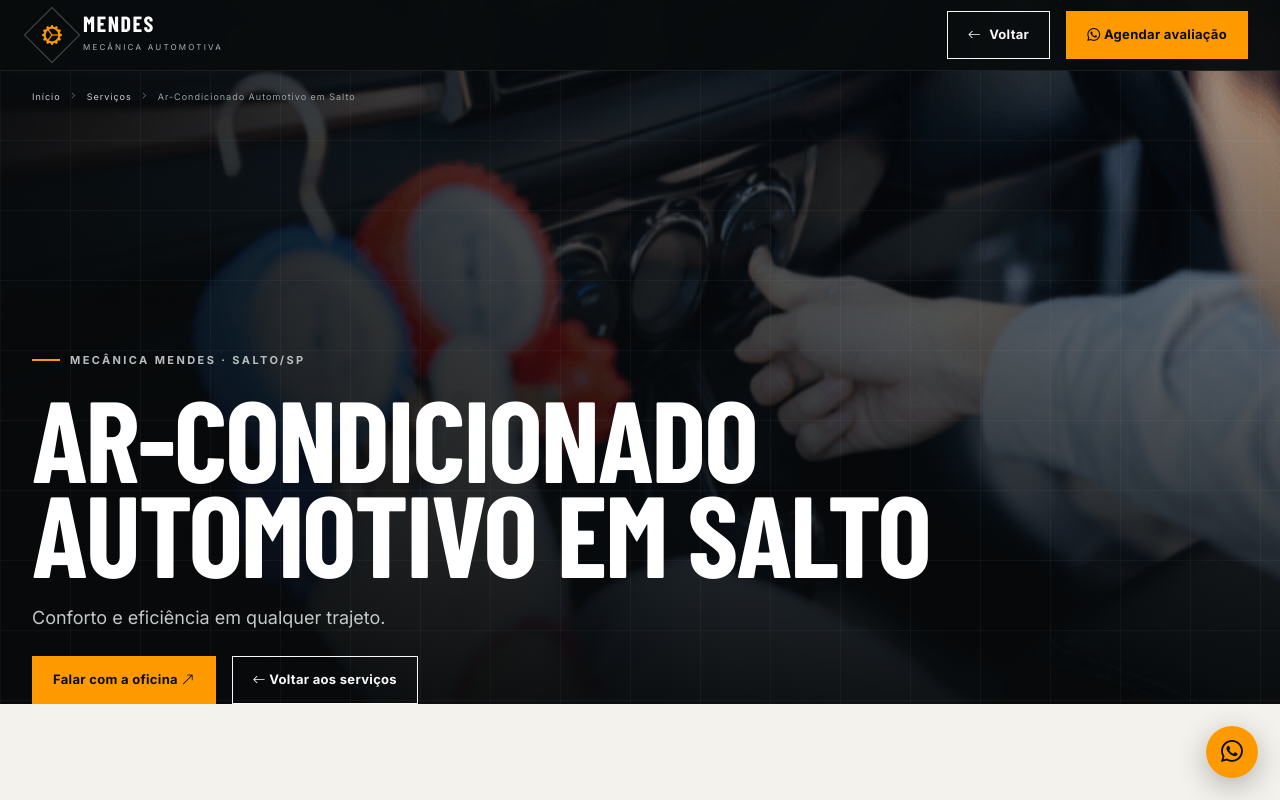
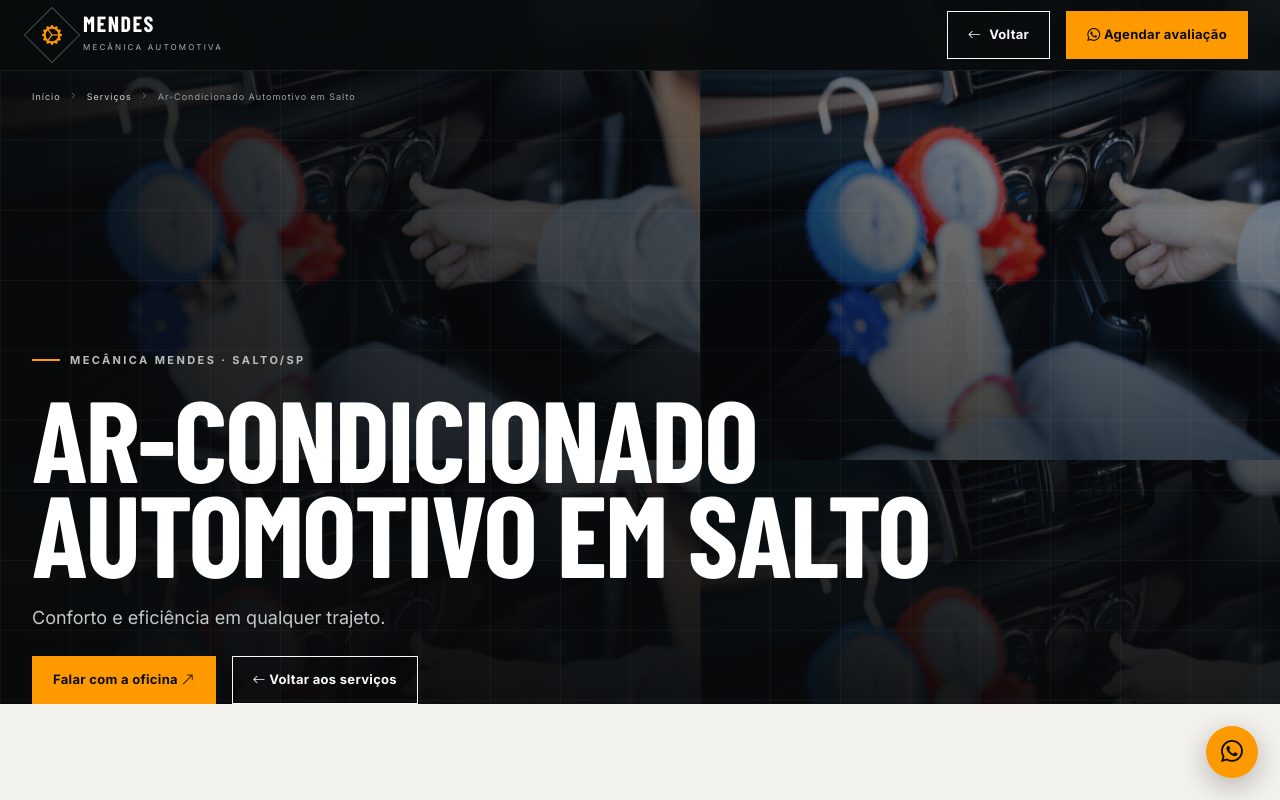
Before and after one commit to lzzamboniofc/MecanicaMendesSalto, a website built with Vite: page servicos/ar-condicionado.html in a window 1280 px wide. Shown: the top 800 px of the page. Built offline with nearby package versions, Linux system fonts and the light colour scheme; files whose address does not match are found by name; a web font is replaced by a local one.

Commit message:
Corrige imagens de fundo das páginas de serviços no GitHub Pages

```diff
--- a/servicos/ar-condicionado.html
+++ b/servicos/ar-condicionado.html
@@ -39,7 +39,7 @@
                     class="bi bi-whatsapp"></i> Agendar avaliação</a></div>
         </div>
     </nav>
-    <header class="service-hero" style="--service-image:url('../assets/images/servicos/ar.png')">
+    <header class="service-hero" style="background-image: linear-gradient(0deg, rgba(7, 9, 10, .92), rgba(7, 9, 10, .18)), linear-gradient(90deg, rgba(7, 9, 10, .9), rgba(7, 9, 10, .1)), url('../assets/images/servicos/ar.png')">
         <div class="container">
             <div class="service-breadcrumb"><a href="../index.html">Início</a><i class="bi bi-chevron-right"></i><a
                     href="../index.html#servicos">Serviços</a><i class="bi bi-chevron-right"></i><span>Ar-Condicionado
```
